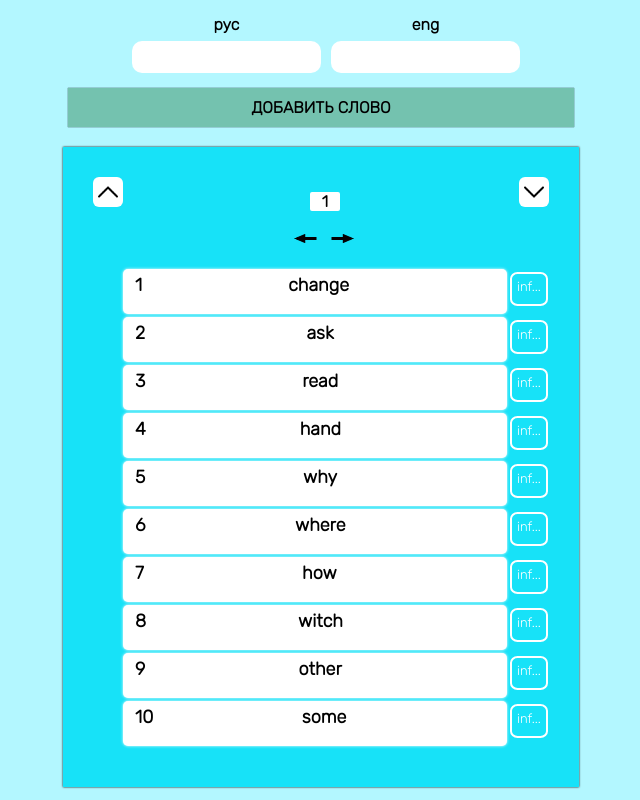
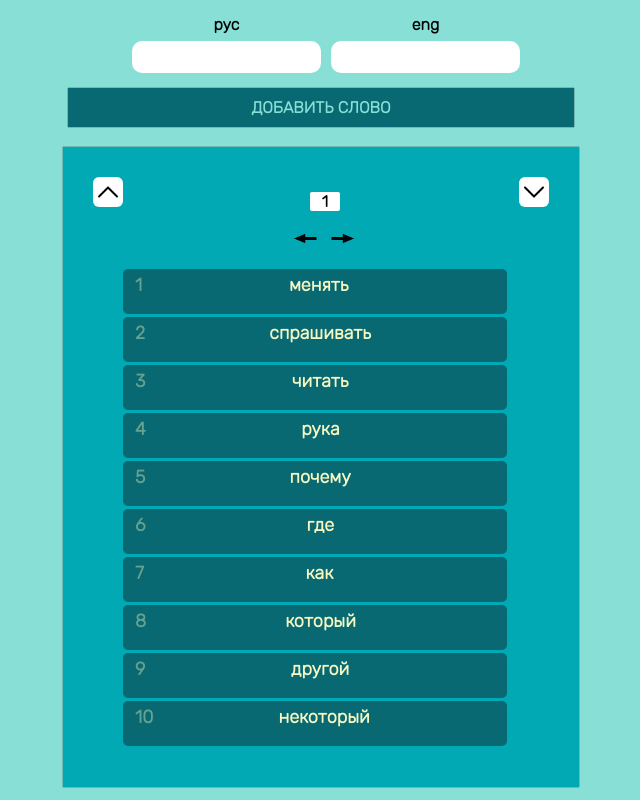
Before and after one commit to Suanchik/english-cards, a React (Create React App) app: page / in a window 1280 px wide. Shown: the whole page, without its empty margins (323-963 px from the left). Built offline with nearby package versions, Linux system fonts and the light colour scheme; data requests are answered from the project's data file.

Commit message:
some changes

```diff
--- a/src/components/cards.css
+++ b/src/components/cards.css
@@ -15,12 +15,8 @@
   height: 580px;
   width: 456px;
   margin-left: 46px;
-  box-shadow: 0 0 2px 0 black;
-  background-color: rgb(23, 226, 248);
-}
-
-.list_container:hover {
-  box-shadow: 0 0 4px 0 black;
+  box-shadow: 0 0 1px 0 black;
+  background-color: #01a9b4;
 }
 
 .words {
@@ -33,7 +29,6 @@
   outline: hidden;
   word-wrap: break-word;
   position: relative;
-  box-shadow: 0 0 3px 0 white;
   color: black;
   font-weight: bold;
 }
@@ -49,33 +44,34 @@
   margin: 3px 0 0 15px;
   font-size: large;
   width: 100%;
-  background-color: white;
+  background-color: #f6f7c1;
+}
+
+.englishWord span {
+  opacity: 0.4;
+}
+
+.englishWord:hover span {
+  opacity: 1;
 }
 
 .russianWord {
   padding: 5px 12px 5px 12px;
-  color: white;
+  color: #f6f7c1;
   text-align: center;
   margin: 3px 0 0 15px;
   font-size: large;
   width: 100%;
-  background-color: #22b5c5;
+  background-color: #086972;
 }
 
 .englishWord:hover {
   font-size: larger;
-  text-decoration: underline;
-  background-color: #22b5c5;
-}
-
-.englishWord:hover span {
-  color: white;
 }
 
 .englishWord:hover div {
   display: inline;
   text-decoration: underline;
-  color: white;
 }
 
 .englishWord_block .show_info_of_word {
@@ -87,15 +83,14 @@
   color: rgb(255, 255, 255);
   padding: 5px;
   border-radius: 20%;
-  border: solid 2px white;
 }
 
 .englishWord_block .show_info_of_word:hover {
   font-weight: bold;
   color: rgb(0, 0, 0, 0.8);
   text-decoration: underline;
-  background-color: #fff;
-  border: solid 2px rgb(0, 0, 0, 0.8);
+  background-color: #87dfd6;
+  border: solid 1px #086972;
 }
 
 .englishWord_block:hover .tochki {
@@ -105,27 +100,27 @@
 .russianWord:hover div {
   display: inline;
   text-decoration: underline;
-  color: black;
 }
 
 .russianWord:hover {
   text-decoration: underline;
-  background-color: white;
   font-size: larger;
 }
 
 .russianWord span {
-  color: white;
+  color: #f6f7c1;
+  opacity: 0.4;
 }
 
 .russianWord:hover span {
-  color: black;
+  color: #f6f7c1;
+  opacity: 1;
 }
 
 .changing_word {
   width: 100%;
-  border: solid 1px red;
-  color: red;
+  border: solid 1px white;
+  color: black;
   padding: 5px 12px 5px 12px;
   margin: 8px 0 5px 14px;
   text-align: center;
@@ -155,7 +150,7 @@ input {
 .tochki {
   width: 18px;
   display: inline;
-  opacity: 0.5;
+  opacity: 0;
   margin-left: 12px;
 }
 
@@ -231,6 +226,7 @@ input {
   text-align: center;
   background-color: #fff;
   width: 160px;
+  box-shadow: 0 1px 1px 1px rgb(0, 0, 0, 0.5);
 }
 
 .popap .change {
@@ -238,7 +234,7 @@ input {
 }
 
 .deleteChange:hover {
-  box-shadow: 0 1px 1px 1px rgb(0, 0, 0, 0.5);
+  box-shadow: 0 0 0 0 rgb(0, 0, 0, 0.5);
 }
 
 .changes_block span:hover {
@@ -314,4 +310,5 @@ input {
 
 .leftright:hover {
   box-shadow: 0 0 2px 0 black;
+  background-color: #87dfd6;
 }
--- a/src/components/cards.jsx
+++ b/src/components/cards.jsx
@@ -143,7 +143,7 @@ const Cards = React.memo(({ showWordInfo }) => {
                         ?
                         halfSlova.map((word, index) =>
                             <div key={index}>
-                                {!word.edit
+                                {word.edit
                                     ?
                                     <div className="englishWord_block">
                                         <div title="click me to translate" className="englishWord words" onClick={() => translater(word.id)}>
@@ -152,6 +152,7 @@ const Cards = React.memo(({ showWordInfo }) => {
                                             </span>
                                             <div>{word.englishWord}</div></div>
                                         <div onClick={() => showWordInfo(word.info, word.id, word.englishWord, word.translateWord, word.photo)} className="show_info_of_word">inf...</div>
+
                                     </div>
                                     :
                                     <div>{
@@ -162,6 +163,7 @@ const Cards = React.memo(({ showWordInfo }) => {
                                                 </span>
                                                 <div>{word.translateWord}</div>
                                             </div>
+
                                             :
                                             <div className="change_input_place-1">
                                                 <div className="change_input_place-2">
--- a/src/components/input.css
+++ b/src/components/input.css
@@ -12,7 +12,7 @@
 }
 
 .add_word {
-  color: black;
+  color: #87dfd6;
   width: 486px;
   font-weight: bold;
   padding: 10px;
@@ -20,7 +20,7 @@
   text-align: center;
   margin-left: 51px;
   box-shadow: 0 0 1px 0 black;
-  background-color: rgba(116, 194, 175);
+  background-color: #086972;
 }
 
 .add_word div {
@@ -29,13 +29,13 @@
 
 .add_word:hover {
   box-shadow: 0 0 3px 0 black;
-  background-color: rgb(98, 167, 149);
+  background-color: #086972;
   color: white;
 }
 
-.add_word:hover div {
+/* .add_word:hover div {
   text-decoration: underline;
-}
+} */
 
 .inputPlace {
   display: flex;
--- a/src/index.css
+++ b/src/index.css
@@ -3,7 +3,7 @@ body {
   font-family: "Rubik", sans-serif;
   -webkit-font-smoothing: antialiased;
   -moz-osx-font-smoothing: grayscale;
-  background-color: rgba(161, 246, 255, 0.8);
+  background-color: #87dfd6;
 }
 
 .bodyImg::before {
```
